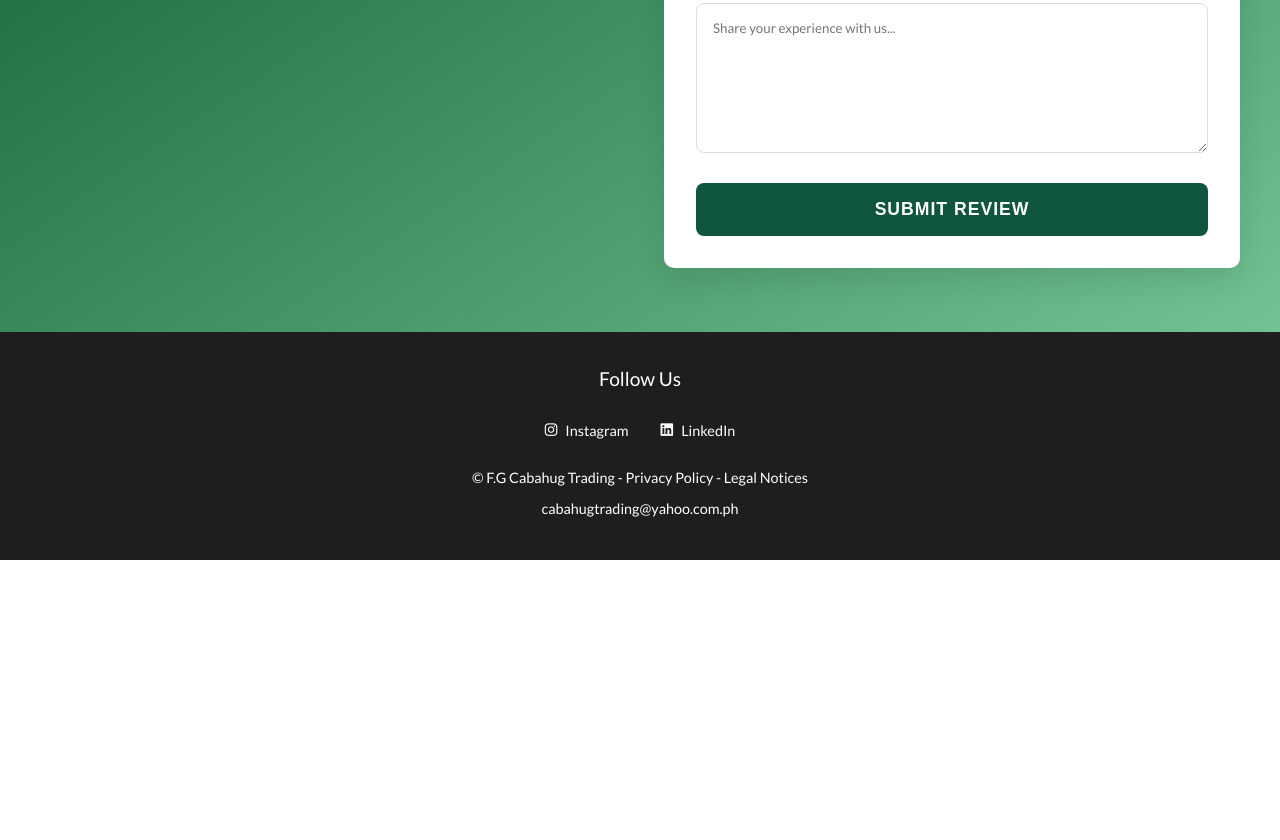
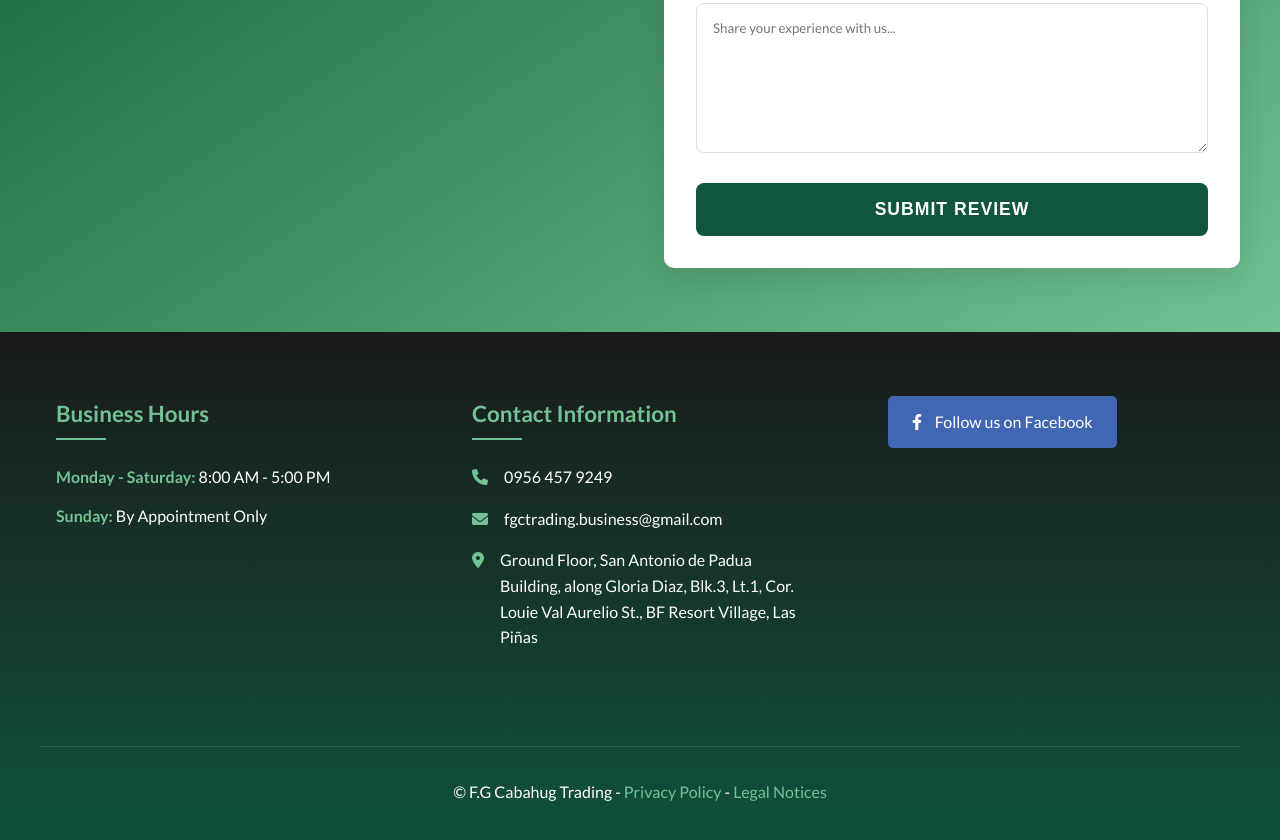
Before and after one commit to itzvlad21/fgcabahug, a website: page public/review.html in a window 1280 px wide. Shown: the part 962-1802 px from the top of the page. Before the commit the page ends 1522 px from the top, so only its background shows below. Drawn offline with Linux system fonts and the light colour scheme; no server answers.

Commit message:
Update review.html

```diff
--- a/public/review.html
+++ b/public/review.html
@@ -7,6 +7,7 @@
     <link rel="stylesheet" href="css/styles.css">
     <link rel="stylesheet" href="css/review.css">
     <link rel="stylesheet" href="css/nav.css">
+    <link rel="stylesheet" href="css/footer.css">
     <script src="js/user_login.js"></script>
     <link href="https://fonts.googleapis.com/css2?family=Lato:wght@300;400;700;900&display=swap" rel="stylesheet">
     <link rel="stylesheet" href="https://cdnjs.cloudflare.com/ajax/libs/font-awesome/6.0.0/css/all.min.css">
@@ -145,14 +146,35 @@
         </section>
     </main>
 
-    <footer class="footer">
-        <h2>Follow Us</h2>
-        <div class="footer-social">
-            <p><i class="fa-brands fa-instagram"></i> Instagram</p>
-            <p><i class="fa-brands fa-linkedin"></i> LinkedIn</p>
+    <footer class="site-footer">
+        <div class="footer-container">
+            <div class="footer-section">
+                <h3>Business Hours</h3>
+                <div class="hours-list">
+                    <p><span>Monday - Saturday:</span> 8:00 AM - 5:00 PM</p>
+                    <p><span>Sunday:</span> By Appointment Only</p>
+                </div>
+            </div>
+
+            <div class="footer-section">
+                <h3>Contact Information</h3>
+                <div class="contact-list">
+                    <p><i class="fas fa-phone"></i> 0956 457 9249</p>
+                    <p><i class="fas fa-envelope"></i> fgctrading.business@gmail.com</p>
+                    <p><i class="fas fa-map-marker-alt"></i> Ground Floor, San Antonio de Padua Building, along Gloria Diaz, Blk.3, Lt.1, Cor. Louie Val Aurelio St., BF Resort Village, Las Piñas</p>
+                </div>
+            </div>
+
+            <div class="footer-section social-section">
+                <a href="https://www.facebook.com/fgcabahugtradingph" target="_blank" class="facebook-link">
+                    <i class="fab fa-facebook-f"></i> Follow us on Facebook
+                </a>
+            </div>
+
+            <div class="footer-bottom">
+                <p>© F.G Cabahug Trading - <a href="#">Privacy Policy</a> - <a href="#">Legal Notices</a></p>
+            </div>
         </div>
-        <p>© F.G Cabahug Trading - <a href="#">Privacy Policy</a> - <a href="#">Legal Notices</a></p>
-        <p>cabahugtrading@yahoo.com.ph</p>
     </footer>
 
     <script src="js/webpage/review.js"></script>
```
